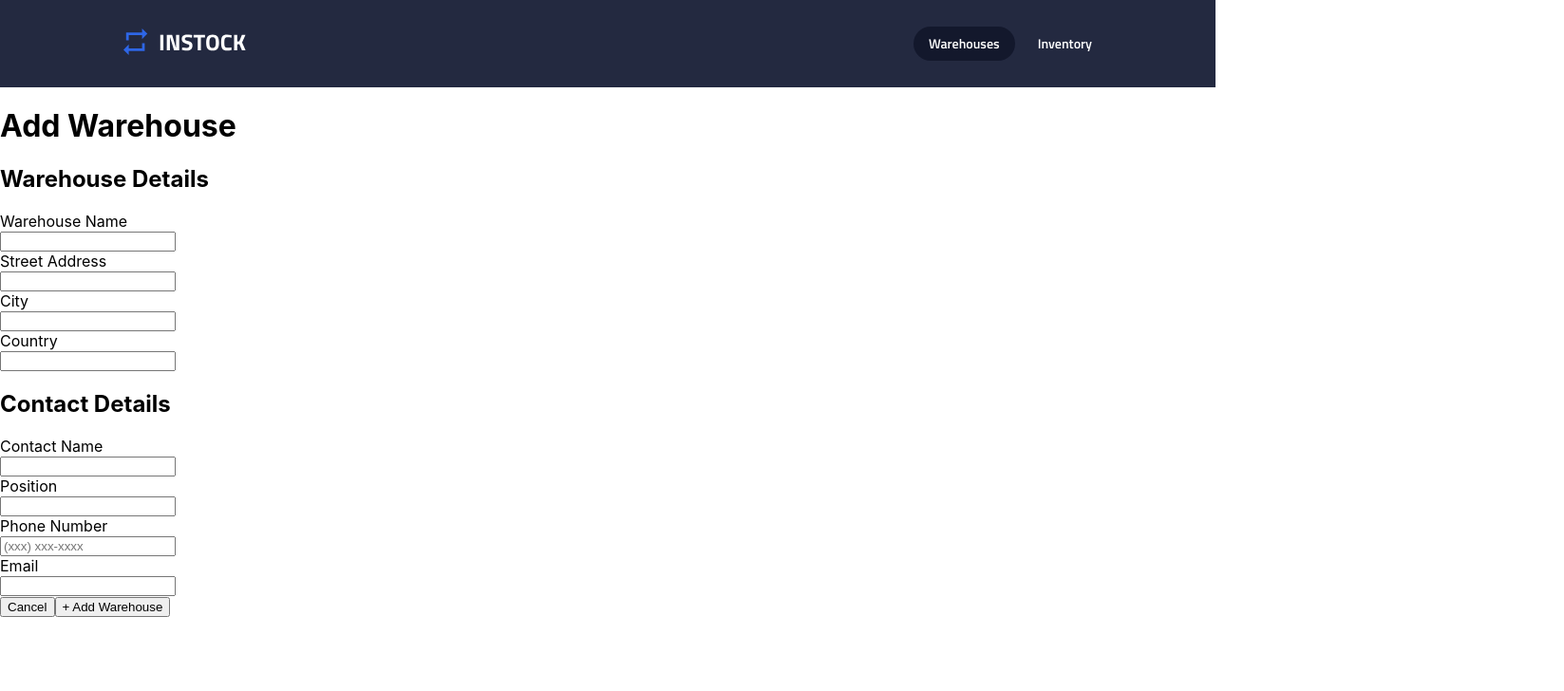
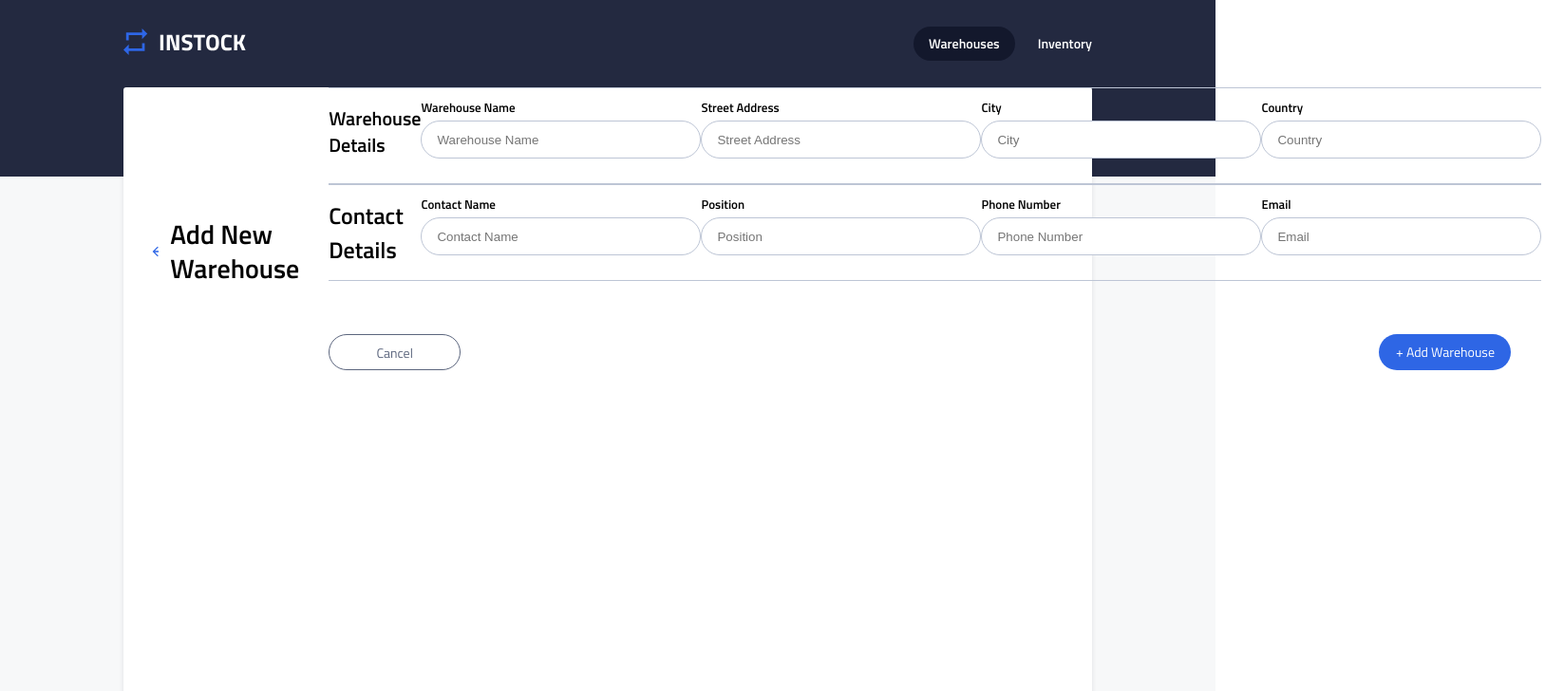
Before and after one commit to xfroggy/instock-group3, a React (Create React App) app in the folder client/: page /warehouses/add in a window 1280 px wide. Shown: the top 728 px of the page at 95% size, 1647 px wide, since content can reach past the window. Built offline with nearby package versions, Linux system fonts and the light colour scheme.

Commit message:
before big github pull

```diff
--- a/client/src/components/warehouse/WarehouseAdd.jsx
+++ b/client/src/components/warehouse/WarehouseAdd.jsx
@@ -1,4 +1,5 @@
 import React, { useState, useEffect } from 'react';
+import "./WarehouseAdd.scss";
 import { useHistory } from "react-router-dom";
 import axios from 'axios';
 
@@ -120,86 +121,109 @@ const WarehouseAdd = () => {
 
     return (
         <>
-            <div className="card__container">
-                <div className
-                    className="card__header--container">
+            {/* <div className="card__container">
+                <div className="form__container">
+                    <div className="card__header--container">
                         <div className="card__arrow"></div>
                         <h1 className="card__header--title">Add Warehouse</h1>
-                </div>
+                    </div> */}
+
+            <section className="warehouse__parent">
+                <div className="warehouse__background--gray">
+                    <div className="warehouse__background"></div>
+                    <div className="warehouse__firstRow">
+                        <div className="warehouse__firstRow--box">
+                            <div className="warehouse__container">
+                                <div className="warehouse__box--row">
+
+                                    <div className="card__top--container">
+                                        <div className="card__arrow"></div>
+                                        <h1 className="card__top--title">Add New Warehouse</h1>
                                     </div>
 
+
+
                                     <form onSubmit={addWarehouse}>
-                <div className="card__details--container">
-                    <h2>Warehouse Details</h2>
-                    <div className="form-group">
-                        <div className="form-label">Warehouse Name</div>
-                        <input type="text"
+                                        <div className="card__details--container warehouse__tableRow">
+                                            <h2 className="card__details--title">Warehouse Details</h2>
+                                            <div className="form__group">
+                                                <div className="form__label">Warehouse Name</div>
+                                                <input className="form__input" type="text"
                                                     name="warehouseName"
+                                                    placeholder="Warehouse Name"
                                                 />
                                                 <div className="text-danger">
                                                     {formContents && !formContents.warehouseName ? warehouseName.error : ""}
                                                 </div>
                                             </div>
 
-                    <div className="form-group">
-                        <div className="form-label">Street Address</div>
-                        <input type="text" name="address"
+                                            <div className="form__group">
+                                                <div className="form__label">Street Address</div>
+                                                <input className="form__input" type="text" name="address"
+                                                    placeholder="Street Address"
                                                 />
                                                 <div className="text-danger">
                                                     {formContents && !formContents.address ? address.error : ""}
                                                 </div>
                                             </div>
-                    <div className="form-group">
-                        <div className="form-label">City</div>
-                        <input type="text" name="city" />
+                                            <div className="form__group">
+                                                <div className="form__label">City</div>
+                                                <input className="form__input" type="text" name="city" placeholder="City" />
                                                 <div className="text-danger">
                                                     {formContents && !formContents.city ? city.error : ""}
                                                 </div>
                                             </div>
-                    <div className="form-group">
-                        <div className="form-label">Country</div>
-                        <input type="text" name="country" />
+                                            <div className="form__group">
+                                                <div className="form__label">Country</div>
+                                                <input className="form__input" type="text" name="country" placeholder="Country" />
                                                 <div className="text-danger">
                                                     {formContents && !formContents.country ? country.error : ""}
                                                 </div>
                                             </div>
                                         </div>
-                <div className="card__details--container">
+                                        <div className="card__details--container warehouse__tableRow">
                                             <h2>Contact Details</h2>
-                    <div className="form-group">
-                        <div className="form-label">Contact Name</div>
-                        <input type="text" name="contactName" />
+                                            <div className="form__group">
+                                                <div className="form__label">Contact Name</div>
+                                                <input className="form__input" type="text" name="contactName" placeholder="Contact Name" />
                                                 <div className="text-danger">
                                                     {formContents && !formContents.contactName ? contactName.error : ""}
                                                 </div>
                                             </div>
-                    <div className="form-group">
-                        <div className="form-label">Position</div>
-                        <input type="text" name="position" />
+                                            <div className="form__group">
+                                                <div className="form__label">Position</div>
+                                                <input className="form__input" type="text" name="position" placeholder="Position" />
                                                 <div className="text-danger">
                                                     {formContents && !formContents.position ? position.error : ""}
                                                 </div>
                                             </div>
-                    <div className="form-group">
-                        <div className="form-label">Phone Number</div>
-                        <input type="text" name="phone" placeholder="(xxx) xxx-xxxx" />
+                                            <div className="form__group">
+                                                <div className="form__label">Phone Number</div>
+                                                <input className="form__input" type="text" name="phone" placeholder="Phone Number" />
                                                 <div className="text-danger">
                                                     {formContents && !formContents.phone ? phone.error : ""}
                                                 </div>
                                             </div>
-                    <div className="form-group">
-                        <div className="form-label">Email</div>
-                        <input type="text" name="email" />
+                                            <div className="form__group">
+                                                <div className="form__label">Email</div>
+                                                <input className="form__input" type="text" name="email" placeholder="Email" />
                                                 <div className="text-danger">
                                                     {formContents && !formContents.email ? email.error : ""}
                                                 </div>
                                             </div>
                                         </div>
                                         <div className="form__button-group">
-                    <button onClick={goToPreviousPath} className="btn">Cancel</button>
-                    <button className="btn btn-primary" type="submit">+ Add Warehouse</button>
+                                            <button onClick={goToPreviousPath} className="btn-clear">Cancel</button>
+                                            <button className="btn-add" type="submit">+ Add Warehouse</button>
                                         </div>
                                     </form>
+
+                                </div>
+                            </div>
+                        </div>
+                    </div>
+                </div>
+            </section>
         </>
     )
 }
--- a/client/src/components/warehouse/WarehouseAdd.scss
+++ b/client/src/components/warehouse/WarehouseAdd.scss
@@ -1,18 +1,121 @@
 @use '../../partials/partials' as *;
 @use '../../partials/mixins.scss' as *;
 
-.card__container {
-    position: absolute;
-    left: 4.27%;
-    right: 4.27%;
-    top: 11.79%;
-    bottom: 8.32%;
+// .card__container {
+//     position: absolute;
+//     left: 4.27%;
+//     right: 4.27%;
+//     top: 11.79%;
+//     bottom: 8.32%;
 
-    /* White */
+//     /* White */
 
-    background: #FFFFFF;
-    /* Card Shadow */
+//     background: #FFFFFF;
+//     /* Card Shadow */
 
-    box-shadow: 0px 2px 5px rgba(19, 24, 44, 0.1);
-    border-radius: 3px;
+//     box-shadow: 0px 2px 5px rgba(19, 24, 44, 0.1);
+//     border-radius: 3px;
+// }
+
+// .card__container {
+//     display: flex;
+//     // flex-direction: column;
+//     width: 21.4375rem;
+//     background-color: $white;
+//     position: absolute;
+//     box-shadow: 0rem 0.125rem 0.3125rem rgb(19 24 44 / 10%);
+//     border-radius: 0.1875rem;
+//   }
+.card{
+
+    &__top--container {
+        display: flex;
+        align-items: center;
+        margin-top: 2rem;
+        margin-bottom: 1.5rem;
+        margin-left: 1.75rem;
+    }
+
+
+    &__arrow {
+        background-image: url(../../assets/icons/arrow_back-24px.svg);
+        background-repeat: no-repeat;
+        background-size: cover;
+        width: 1rem;
+        height: 1rem;
+        margin-right: .75rem; //12px
+    }
+
+    &__top--title{
+        font-size: 1.75rem; //28px;
+        line-height: 2.25rem; //36px;
+        font-weight: 600;
+        margin: 0;
+    }
+
+    &__details--title {
+        font-size: 1.25rem; //20px
+        font-weight: 600;
+        line-height: 1.75rem; //28px
+        margin: 1rem 0 1.5rem 0;
+    }
+
+    &__details--container{
+        margin: 0 1.5rem;
+    }
 }
+
+.form {
+    &__label {
+        font-family: $main-font;
+        font-size: 0.8125rem; //13px
+        font-weight: 600;
+        margin-bottom: .25rem;
+
+        line-height: 1.25rem; //20px
+
+    }
+
+    &__input{
+        height: 2.25rem; //36px;
+        width: 275px;
+        border: 1px solid $cloud;
+        border-radius: 1.25rem;
+        padding-left: 1rem;
+        margin-bottom: 1rem;
+
+        &:focus {
+            border-radius: 1.25rem;
+            border: 1px solid $indigo;
+            outline: none;
+        }
+    }
+
+    &__button-group {
+        display: flex;
+        padding: 1.5rem 1.5rem 1rem 1.5rem;
+        justify-content: space-between;
+
+    }
+}
+
+button.btn-clear {
+    background-color: $white;
+    color: $slate;
+    width: 8.6875rem; //139px;
+    border: 1px solid $slate;
+    margin-left: 0;
+
+
+    &:hover {
+        border-radius: 1.25rem;
+        border: 1px solid $indigo;
+        outline: none;
+        color: $indigo;
+    }
+}
+
+button.btn-add {
+    width: 8.6875rem; //139px;
+    margin-left: 1rem;
+}
--- a/client/src/pages/Warehouse/WarehousePage.scss
+++ b/client/src/pages/Warehouse/WarehousePage.scss
@@ -19,7 +19,7 @@
   }
   &__title {
     margin: 0rem;
-    font-family: Titillum Web, sans-serif;
+    font-family: Titillium Web, sans-serif;
     font-weight: 600;
     font-size: 1.75rem;
     line-height: 2.25rem;
--- a/client/src/partials/partials.scss
+++ b/client/src/partials/partials.scss
@@ -6,6 +6,30 @@
 @font-face {
   font-family: "Titillium Web Semi-Bold";
   src: url("https://fonts.googleapis.com/css2?family=Titillium+Web:wght@600&display=swap");
+}
+
+ /* VARIABLES */
+
+$main-font: "Titillium Web";
+
+/* GLOBALS */
+
+*,
+address,
+small,
+a {text-decoration: none}
+
+ul,
+li,
+h1,
+h2,
+h3,
+h4 {
+  box-sizing: border-box;
+  font-family: $main-font;
+  list-style: none;
+  margin: 0;
+  padding: 0;
 }
 
 @mixin mobile {
```
Lines whose indentation alone changed are shown as unchanged.
